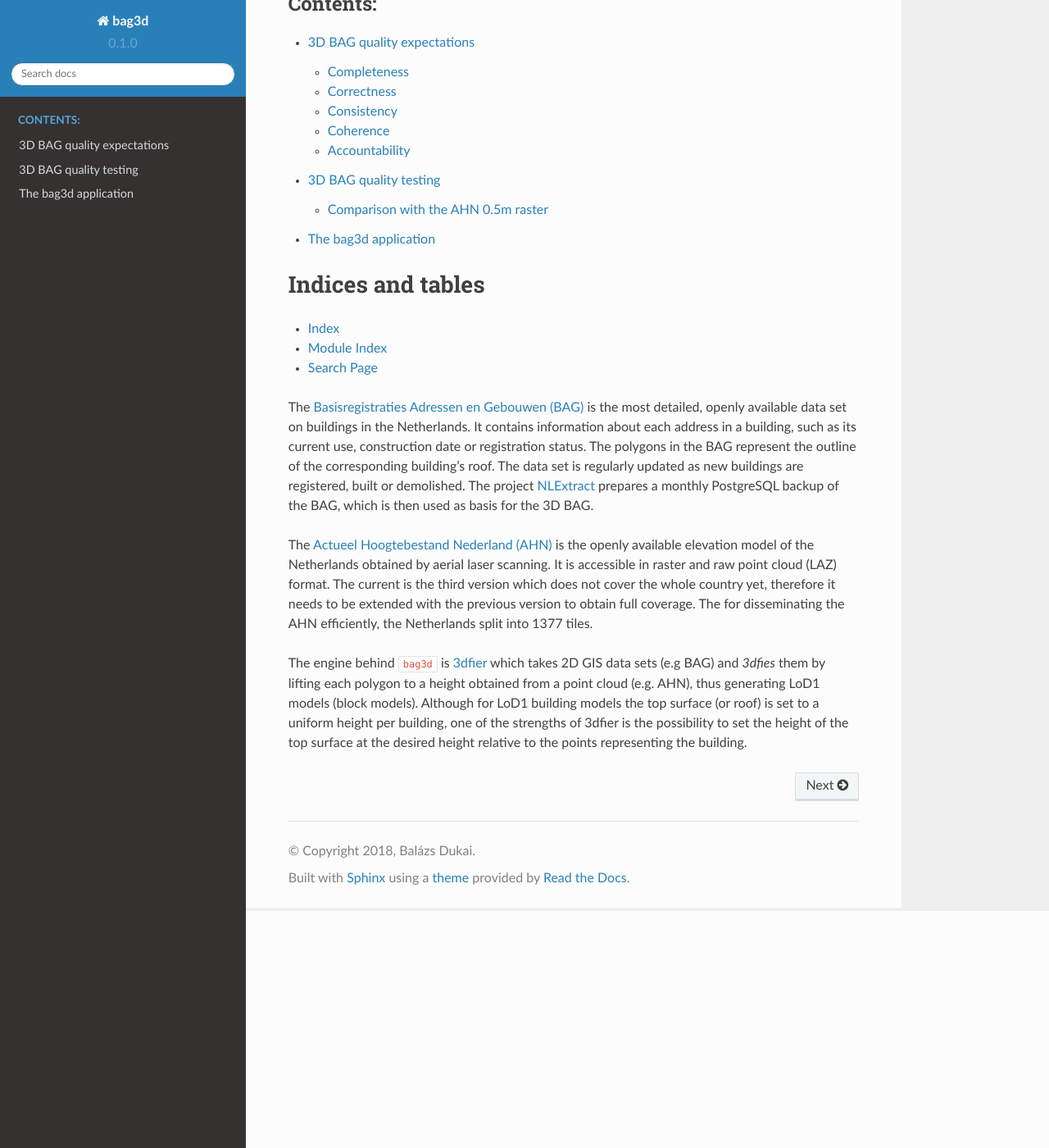
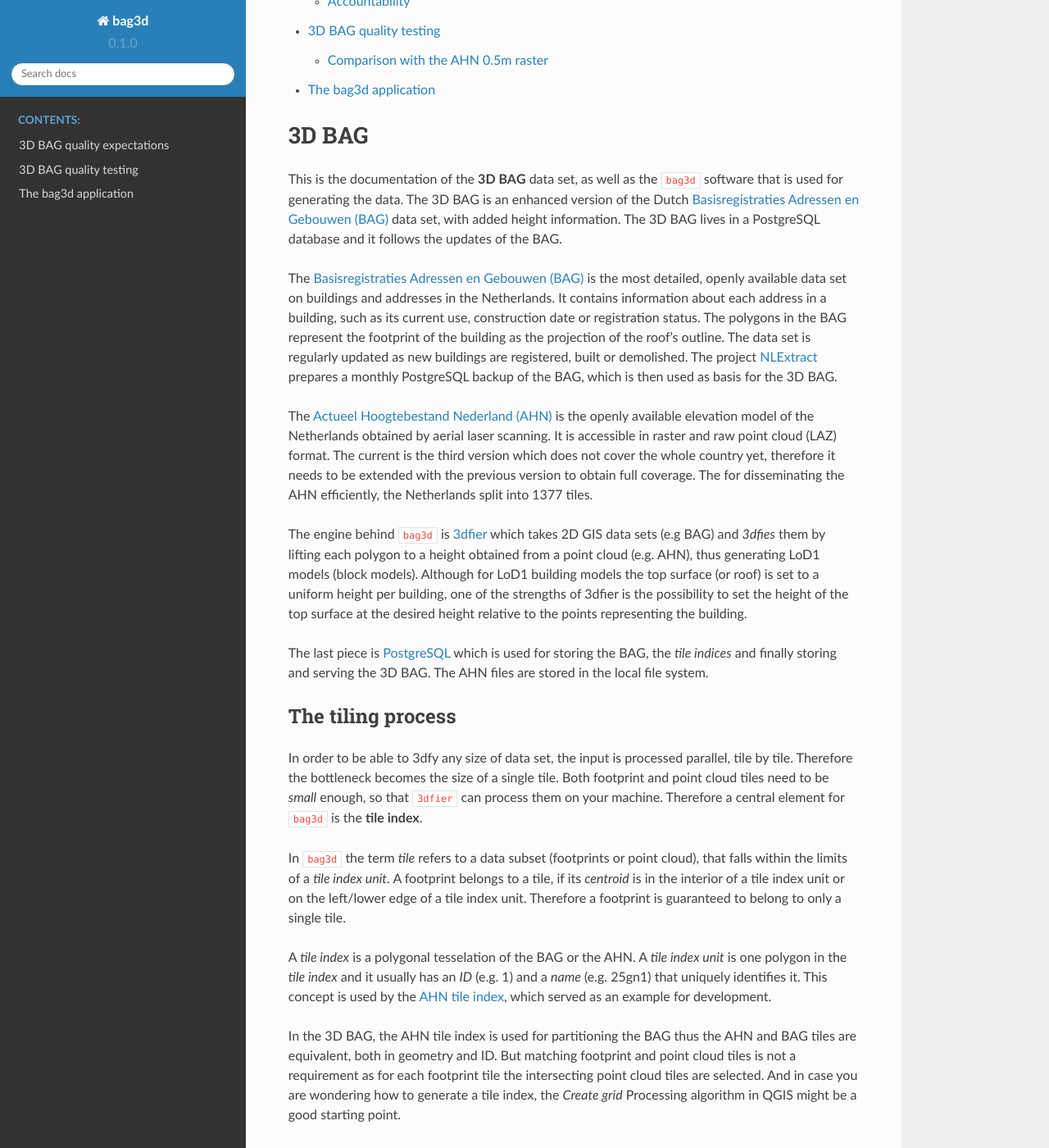
Before and after one commit to tudelft3d/bag3d, a Sphinx documentation site: the page built from docs/source/index.rst, in a window 1280 px wide and 1400 px high, scrolled down 289 px. Shown: the whole window at 82% size. Built offline with Sphinx 7.4.7 and the Read the Docs theme 2.0.0, drawn with Linux system fonts in a browser that asks for light colours; some of the changed text lies outside the part shown.

Commit message:
Docs: tiling process

```diff
--- a/docs/source/index.rst
+++ b/docs/source/index.rst
@@ -2,11 +2,6 @@
    sphinx-quickstart on Thu May 17 17:10:10 2018.
    You can adapt this file completely to your liking, but it should at least
    contain the root `toctree` directive.
-
-3D BAG
-======
-
-This is the documentation of the **3D BAG** data set, as well as the ``bag3d`` software that is used for generating the data. The 3D BAG is an enhanced version of the Dutch `Basisregistraties Adressen en Gebouwen (BAG) <https://www.kadaster.nl/wat-is-de-bag>`_ data set, with added height information. The 3D BAG lives in a PostgreSQL database and it follows the updates of the BAG.
 
 .. toctree::
    :maxdepth: 2
@@ -15,7 +10,29 @@ This is the documentation of the **3D BAG** data set, as well as the ``bag3d`` s
    quality
    software
 
+3D BAG
+======
 
+This is the documentation of the **3D BAG** data set, as well as the ``bag3d`` software that is used for generating the data. The 3D BAG is an enhanced version of the Dutch `Basisregistraties Adressen en Gebouwen (BAG) <https://www.kadaster.nl/wat-is-de-bag>`_ data set, with added height information. The 3D BAG lives in a PostgreSQL database and it follows the updates of the BAG.
+
+The `Basisregistraties Adressen en Gebouwen (BAG) <https://www.kadaster.nl/wat-is-de-bag>`_ is the most detailed, openly available data set on buildings and addresses in the Netherlands. It contains information about each address in a building, such as its current use, construction date or registration status. The polygons in the BAG represent the footprint of the building as the projection of the roof's outline. The data set is regularly updated as new buildings are registered, built or demolished. The project `NLExtract <http://www.nlextract.nl/>`_ prepares a monthly PostgreSQL backup of the BAG, which is then used as basis for the 3D BAG.
+
+The `Actueel Hoogtebestand Nederland (AHN) <http://www.ahn.nl>`_ is the openly available elevation model of the Netherlands obtained by aerial laser scanning. It is accessible in raster and raw point cloud (LAZ) format. The current is the third version which does not cover the whole country yet, therefore it needs to be extended with the previous version to obtain full coverage. The for disseminating the AHN efficiently, the Netherlands split into 1377 tiles.
+
+The engine behind ``bag3d`` is `3dfier <https://github.com/tudelft3d/3dfier>`_ which takes 2D GIS data sets (e.g BAG) and *3dfies* them by lifting each polygon to a height obtained from a point cloud (e.g. AHN), thus generating LoD1 models (block models). Although for LoD1 building models the top surface (or roof) is set to a uniform height per building, one of the strengths of 3dfier is the possibility to set the height of the top surface at the desired height relative to the points representing the building.
+
+The last piece is `PostgreSQL <https://www.postgresql.org/>`_ which is used for storing the BAG, the *tile indices* and finally storing and serving the 3D BAG. The AHN files are stored in the local file system.
+
+The tiling process
+------------------
+
+In order to be able to 3dfy any size of data set, the input is processed parallel, tile by tile. Therefore the bottleneck becomes the size of a single tile. Both footprint and point cloud tiles need to be *small* enough, so that ``3dfier`` can process them on your machine. Therefore a central element for ``bag3d`` is the **tile index**.
+
+In ``bag3d`` the term *tile* refers to a data subset (footprints or point cloud), that falls within the limits of a *tile index unit*. A footprint belongs to a tile, if its *centroid* is in the interior of a tile index unit or on the left/lower edge of a tile index unit. Therefore a footprint is guaranteed to belong to only a single tile.
+
+A *tile index* is a polygonal tesselation of the BAG or the AHN. A *tile index unit* is one polygon in the *tile index* and it usually has an *ID* (e.g. 1) and a *name* (e.g. 25gn1) that uniquely identifies it. This concept is used by the `AHN tile index <http://www.ahn.nl/binaries/content/assets/ahn-nl/downloads/ahn_units.zip>`__, which served as an example for development.
+
+In the 3D BAG, the AHN tile index is used for partitioning the BAG thus the AHN and BAG tiles are equivalent, both in geometry and ID. But matching footprint and point cloud tiles is not a requirement as for each footprint tile the intersecting point cloud tiles are selected. And in case you are wondering how to generate a tile index, the *Create grid* Processing algorithm in QGIS might be a good starting point.
 
 Indices and tables
 ==================
@@ -23,9 +40,3 @@ Indices and tables
 * :ref:`genindex`
 * :ref:`modindex`
 * :ref:`search`
-
-The `Basisregistraties Adressen en Gebouwen (BAG) <https://www.kadaster.nl/wat-is-de-bag>`_ is the most detailed, openly available data set on buildings in the Netherlands. It contains information about each address in a building, such as its current use, construction date or registration status. The polygons in the BAG represent the outline of the corresponding building's roof. The data set is regularly updated as new buildings are registered, built or demolished. The project `NLExtract <http://www.nlextract.nl/>`_ prepares a monthly PostgreSQL backup of the BAG, which is then used as basis for the 3D BAG.
-
-The `Actueel Hoogtebestand Nederland (AHN) <http://www.ahn.nl>`_ is the openly available elevation model of the Netherlands obtained by aerial laser scanning. It is accessible in raster and raw point cloud (LAZ) format. The current is the third version which does not cover the whole country yet, therefore it needs to be extended with the previous version to obtain full coverage. The for disseminating the AHN efficiently, the Netherlands split into 1377 tiles.
-
-The engine behind ``bag3d`` is `3dfier <https://github.com/tudelft3d/3dfier>`_ which takes 2D GIS data sets (e.g BAG) and *3dfies* them by lifting each polygon to a height obtained from a point cloud (e.g. AHN), thus generating LoD1 models (block models). Although for LoD1 building models the top surface (or roof) is set to a uniform height per building, one of the strengths of 3dfier is the possibility to set the height of the top surface at the desired height relative to the points representing the building.
```
